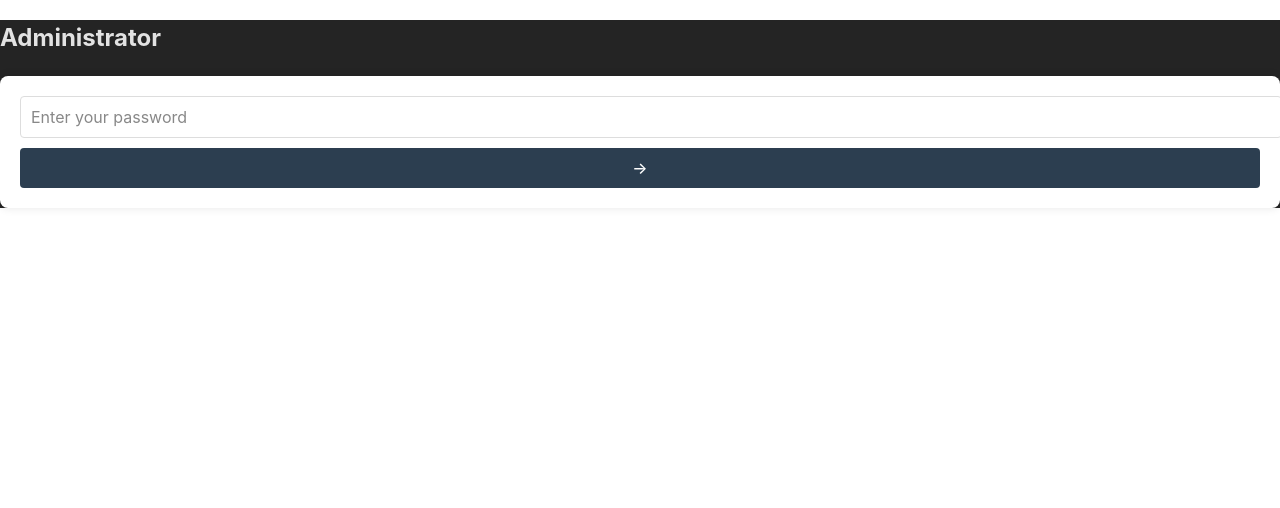
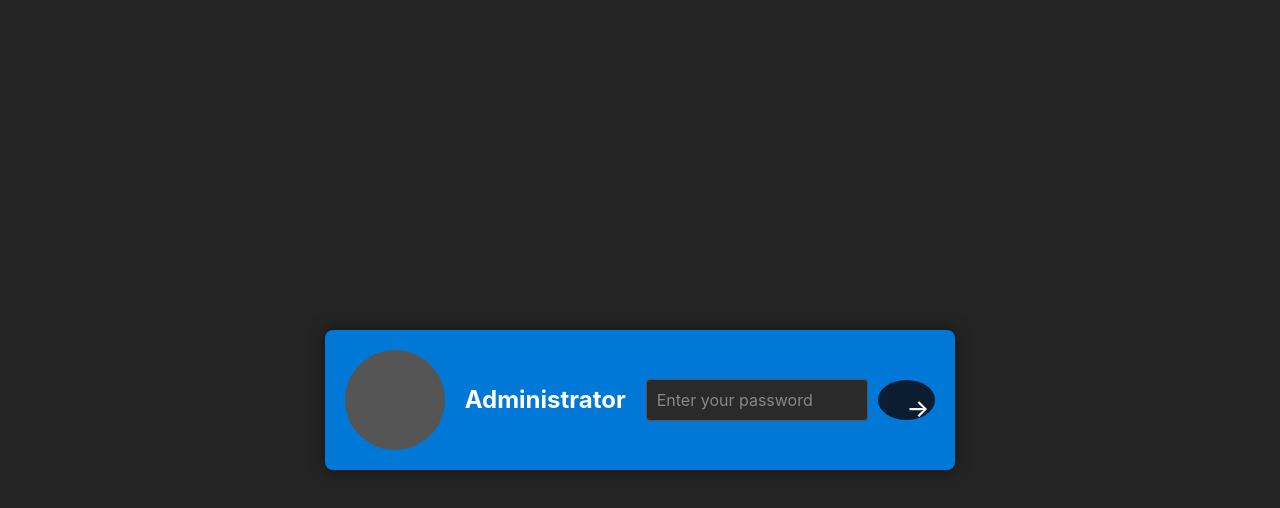
Before and after one commit to Cynthig/MedFile, a React (Vite) app: page / in a window 1280 px wide. Shown: the top 508 px of the page. Built offline with nearby package versions, Linux system fonts and the light colour scheme.

Commit message:
css updated

```diff
--- a/src/index.css
+++ b/src/index.css
@@ -1,3 +1,4 @@
+/* General Styles */
 /* General Styles */
 :root {
   font-family: Inter, system-ui, Avenir, Helvetica, Arial, sans-serif;
@@ -5,7 +6,7 @@
   font-weight: 400;
   color-scheme: light dark;
   color: rgba(255, 255, 255, 0.87);
-  background-color: #242424;
+  background-color: #242424; /* Dark teal blue background */
   font-synthesis: none;
   text-rendering: optimizeLegibility;
   -webkit-font-smoothing: antialiased;
@@ -15,29 +16,86 @@
 body {
   margin: 0;
   font-family: Inter, system-ui, Avenir, Helvetica, Arial, sans-serif;
-  background-color: #242424;
+  background-color: #242424; /* Dark teal blue background */
   color: rgba(255, 255, 255, 0.87);
 }
 
-/* App Container */
-.app-container {
+/* Login Wrapper */
+.login-wrapper {
   display: flex;
+  justify-content: center;
+  align-items: center;
   height: 100vh;
 }
 
-/* Main Content */
-.main-content {
-  flex-grow: 1;
-  overflow-y: auto;
+/* Login Box */
+.login-box {
+  display: flex;
+  align-items: center;
+  background-color: #0078d7; /* Windows blue */
   padding: 20px;
+  border-radius: 8px;
+  box-shadow: 0 0 15px rgba(0, 0, 0, 0.5); /* Slightly darker shadow for contrast */
 }
 
-/* Header */
+/* Avatar */
+.avatar {
+  width: 100px;
+  height: 100px;
+  background-color: #555; /* Grey background for avatar placeholder */
+  border-radius: 50%;
+  margin-right: 20px;
+}
+
+/* Administrator Text */
+h2 {
+  font-size: 1.5em;
+  color: white;
+  margin: 0 20px 0 0;
+  white-space: nowrap;
+}
+
+/* Login Form */
+.login-form {
+  display: flex;
+  align-items: center;
+}
+
+.login-form input {
+  width: 200px;
+  padding: 10px;
+  border-radius: 4px;
+  border: 1px solid #555;
+  background-color: #2a2a2a;
+  color: #ffffff;
+  margin-right: 10px;
+}
+
+.login-form button {
+  width: 40px;
+  height: 40px;
+  background-color: #0b1e31; /* Darker blue for hover effect */
+  color: #ffffff;
+  border: none;
+  border-radius: 50%;
+  cursor: pointer;
+  font-size: 24px;
+}
+
+.login-form button:hover {
+  background-color: #004080; /* Even darker blue on hover */
+}
+
+
 .header {
   background-color: #1a1a1a;
   padding: 1em;
+  position: fixed;
+  top: 0;
+  left: 0;
+  width: 100%;
   box-shadow: 0 2px 4px rgba(0, 0, 0, 0.3);
-  z-index: 1000;
+  z-index: 1000; /* Ensure the header is on top of other content */
 }
 
 .header nav ul {
@@ -62,7 +120,10 @@ body {
   text-decoration: underline;
 }
 
-/* Typography */
+main {
+  padding-top: 3em; /* Make sure content doesn't hide behind the fixed header */
+}
+
 h1 {
   font-size: 3.2em;
   line-height: 1.1;
@@ -70,7 +131,6 @@ h1 {
   text-align: center;
 }
 
-/* Container */
 .container {
   background-color: #1a1a1a;
   padding: 2em;
@@ -78,7 +138,7 @@ h1 {
   box-shadow: 0 0 10px rgba(0, 0, 0, 0.3);
 }
 
-/* Form Elements */
+
 input {
   border-radius: 8px;
   border: 1px solid #555;
@@ -122,6 +182,28 @@ button:focus-visible {
   outline: 4px auto -webkit-focus-ring-color;
 }
 
+@media (prefers-color-scheme: light) {
+  :root {
+    color: #213547;
+    background-color: #ffffff;
+  }
+  a:hover {
+    color: #747bff;
+  }
+  button {
+    background-color: #f9f9f9;
+  }
+}
+.app-container {
+  display: flex;
+  height: 100vh;
+}
+
+/* General Layout */
+.dashboard-layout {
+  display: flex;
+}
+
 /* Sidebar */
 .sidebar {
   width: 250px;
@@ -129,7 +211,6 @@ button:focus-visible {
   color: white;
   height: 100vh;
   padding: 20px;
-  overflow-y: auto;
 }
 
 .sidebar .clinic-logo {
@@ -160,110 +241,26 @@ button:focus-visible {
   color: #f39c12; /* Orange */
 }
 
-/* Dashboard */
-.dashboard-layout {
-  width: 100%;
-}
-
+/* Dashboard Content */
 .dashboard-container {
+  flex-grow: 1;
   padding: 20px;
 }
 
 .dashboard-content {
-  display: grid;
-  grid-template-columns: repeat(auto-fit, minmax(200px, 1fr));
-  gap: 20px;
+  display: flex;
+  justify-content: space-between;
 }
 
 .dashboard-item {
   background-color: #ecf0f1; /* Light Grey */
   padding: 20px;
   border-radius: 8px;
+  width: 22%;
   text-align: center;
   cursor: pointer;
-  color: #333; /* Darker text for contrast */
 }
 
 .dashboard-item:hover {
   background-color: #bdc3c7;
 }
-
-/* Login Page */
-.login-container {
-  display: flex;
-  flex-direction: column;
-  align-items: center;
-  justify-content: center;
-  height: 100vh;
-}
-
-.login-form {
-  background-color: white;
-  padding: 20px;
-  border-radius: 8px;
-  box-shadow: 0 0 10px rgba(0, 0, 0, 0.1);
-}
-
-.login-form input {
-  width: 100%;
-  padding: 10px;
-  margin-bottom: 10px;
-  border-radius: 4px;
-  border: 1px solid #ddd;
-}
-
-.login-form button {
-  width: 100%;
-  padding: 10px;
-  background-color: #2c3e50; /* Navy Blue */
-  color: white;
-  border: none;
-  border-radius: 4px;
-  cursor: pointer;
-}
-
-.login-form button:hover {
-  background-color: #f39c12; /* Orange */
-}
-
-/* Responsive Design */
-@media (max-width: 768px) {
-  .app-container {
-    flex-direction: column;
-  }
-
-  .sidebar {
-    width: 100%;
-    height: auto;
-  }
-
-  .dashboard-content {
-    grid-template-columns: 1fr;
-  }
-}
-
-/* Light Mode */
-@media (prefers-color-scheme: light) {
-  :root {
-    color: #213547;
-    background-color: #ffffff;
-  }
-  a:hover {
-    color: #747bff;
-  }
-  button {
-    background-color: #f9f9f9;
-  }
-  .container {
-    background-color: #f0f0f0;
-    color: #213547;
-  }
-  input {
-    background-color: #ffffff;
-    color: #213547;
-  }
-  .dashboard-item {
-    background-color: #ffffff;
-    color: #213547;
-  }
-}
```
